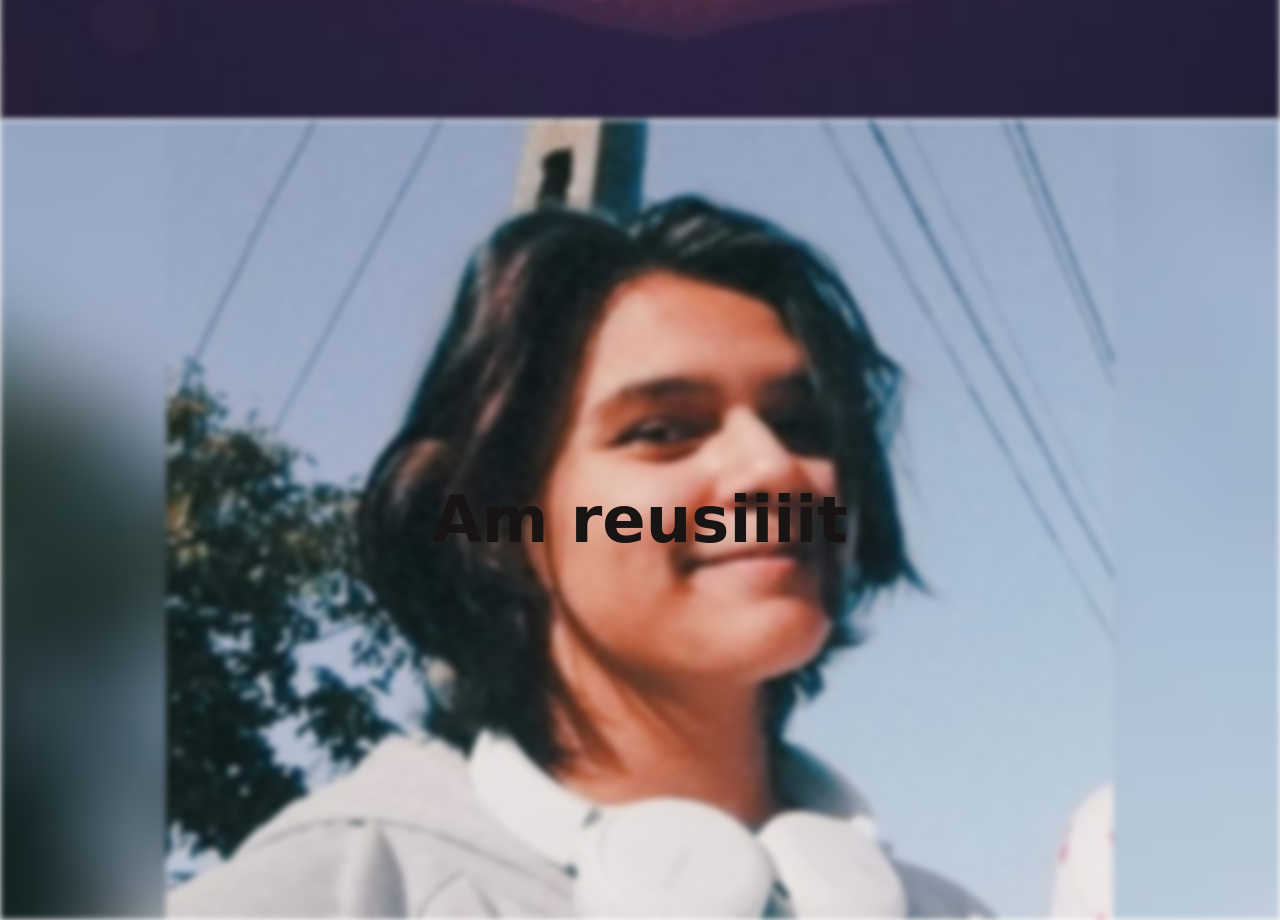
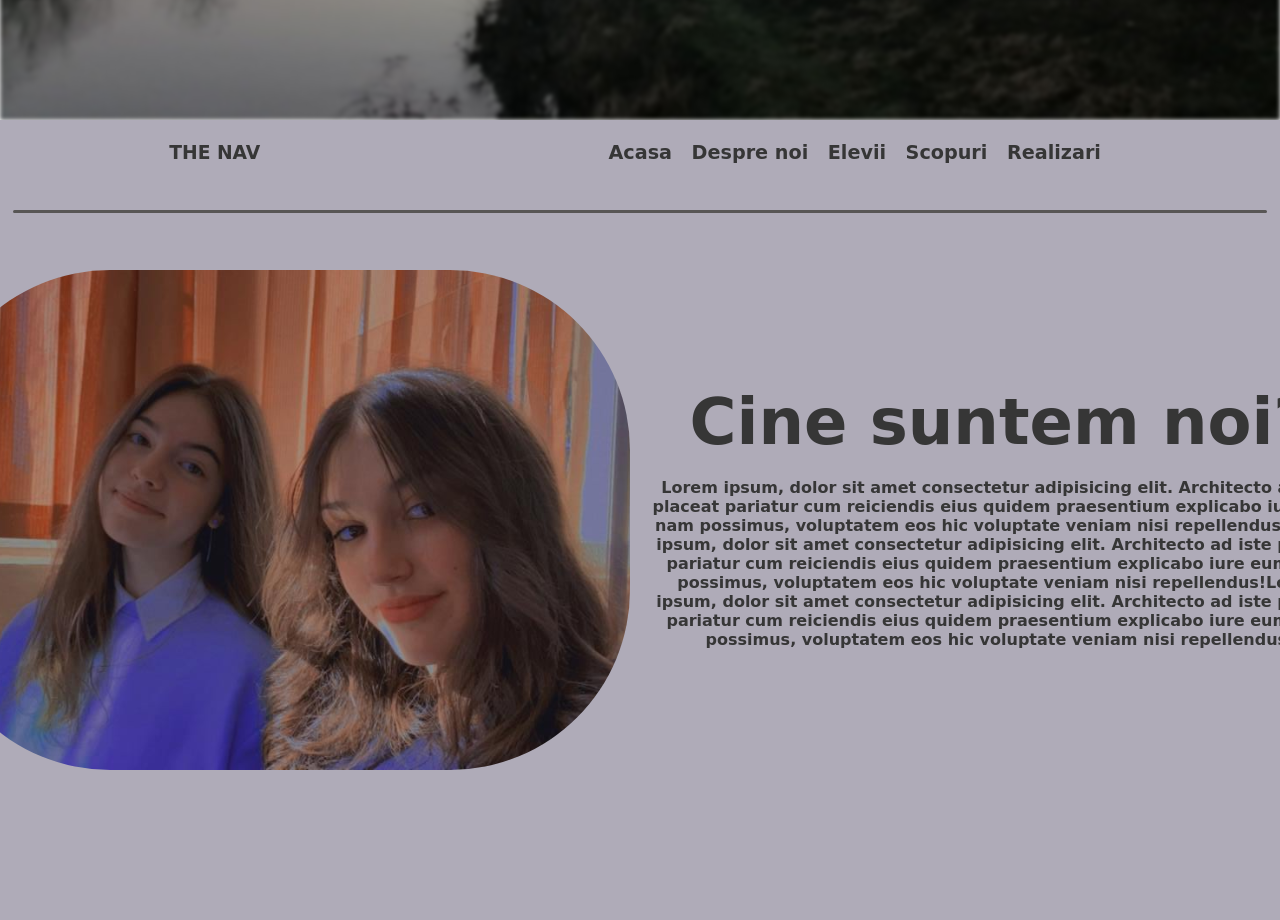
Before and after one commit to katty-ptk/IX-A-2021, a plain HTML site: page index.html in a window 1280 px wide. Shown: the part 680-1600 px from the top of the page. Drawn offline with Linux system fonts and the light colour scheme.

Commit message:
created navbar

```diff
--- a/css/style.css
+++ b/css/style.css
@@ -1,6 +1,7 @@
 * {
     margin: 0;
     padding: 0;
+    box-sizing: border-box;
 }
 
 body, html {
@@ -9,10 +10,10 @@ body, html {
 }
 
 .bg-image {
-    background-image: url("../poze/backgrounds/landscape.jpg");
+    background-image: url("../poze/backgrounds/colegiul.jpg");
     position: relative;
 
-    filter: blur(3px);
+    filter: blur(2px);
 
     height: 100vh;
 
@@ -22,7 +23,7 @@ body, html {
 }
 
 .main {
-    color: rgb(226, 211, 211);
+    color: rgb(61, 61, 61);
     font-weight: bold;
     position: absolute;
     top: 50%;
@@ -48,6 +49,7 @@ h1 {
 
     font-size: 1.5em;
     font-family: cursive;
+    color: grey;
 
     outline: none;
 
@@ -58,21 +60,112 @@ h1 {
     height: 80px;
     width: 230px;
     font-size: 1.7em;
-    background: rgb(83, 103, 216);
+    background: rgb(151, 200, 255);
     color: #ffffff;
 }
 
 
 /* section 1 */
 .section-1 {
-    position: relative;
+    filter: none;
 }
 
 .test-scroll {
-    background-image: url('../poze/people/profil\ fb.jpg');
+    /* background-image: url('../poze/people/ria\ &\ ana.jpg'); */
+    background-image: none;
+    background-color: rgb(175, 171, 184);
 }
 
-.section-1 h1 {
-    color: #181414;
+.section-1 nav {
+    display: flex;
+    justify-content: space-around;
+    align-items: center;
+    min-height: 8vh;
+    /* background: #7fd6ec; */
+    background: transparent;
+    position: sticky;
+    top: 0;
+}
+
+.logo {
+    color: rgb(54, 54, 54);
+    text-transform: uppercase;
+}
+
+.nav-links {
+    display: flex;
+    justify-content: space-around;
+    width: 40%;
+}
+
+.nav-links li {
+    list-style-type: none;
+    font-size: 1.2em;
+}
+
+a {
+    text-decoration: none;
+    color: rgb(54, 54, 54);
+    font-family: cursive;
+    font-weight: bold;
+    transition: all 0.5s ease-in;
+}
+
+a:hover {
+    color: rgb(0, 0, 0);
+    font-size: 1.4em;
+}
+
+span {
     position: absolute;
+    top: 90px;
+    width: 98%;
+    height: 3px;
+    border-radius: 10px;
+    background: rgb(88, 86, 85);
 }
+
+/* containers */
+.containers {
+    display: flex;
+    justify-content: space-around;
+    align-items: center;
+    text-align: center;
+    position: absolute;
+
+    top: 50%;
+    left: 50%;
+    transform: translate(-50%, -50%);
+}
+
+.containers div {
+    width: 700px;
+    height: 500px;
+
+    /* border: 1px solid black; */
+}
+
+.containers .photo-container {
+    background-image: url('../poze/people/ria\ &\ ana.jpg');
+    background-position: center;
+    background-repeat: no-repeat;
+    background-size: cover;
+    margin-right: 20px;
+
+    border-radius: 180px;
+}
+
+.containers .text-container {
+    display: flex;
+    align-items: center;
+    text-align: center;
+    flex-direction: column;
+}
+
+.containers .text-container h1, .containers .text-container p {
+    position: relative;
+    top: 115px;
+
+    font-weight: bold;
+    color: rgb(54, 54, 54);
+}
--- a/index.html
+++ b/index.html
@@ -10,7 +10,7 @@
 
     <title>IX A 2021</title>
 </head>
-<body>
+<body id="top-header">
 
     <div class="bg-image"></div> <!-- bg image for part-->
 
@@ -20,10 +20,33 @@
         </div>
 
 
-        <div class="section-1">
-            <div class="test-scroll bg-image"></div> <!-- bg image for section 1-->
-            <h1 class="main">Am reusiiiit</h1> <!-- just for test-->
+        <div class="section-1 test-scroll bg-image">
+               <nav>
+                   <div class="logo">
+                       <h3><a href="#">The nav</a></h3>
+                   </div>
+
+                   <span></span>
+
+                   <ul class="nav-links">
+                       <li><a href="#">Acasa</a></li>
+                       <li><a href="#">Despre noi</a></li>
+                       <li><a href="#">Elevii</a></li>
+                       <li><a href="#">Scopuri</a></li>
+                       <li><a href="#">Realizari</a></li>
+                   </ul>
+               </nav>
+
+               <div class="containers">
+                   <div class="photo-container"></div>
+
+                   <div class="text-container">
+                       <h1>Cine suntem noi?</h1> </br>
+                       <p>Lorem ipsum, dolor sit amet consectetur adipisicing elit. Architecto ad iste placeat pariatur cum reiciendis eius quidem praesentium explicabo iure eum nam possimus, voluptatem eos hic voluptate veniam nisi repellendus!Lorem ipsum, dolor sit amet consectetur adipisicing elit. Architecto ad iste placeat pariatur cum reiciendis eius quidem praesentium explicabo iure eum nam possimus, voluptatem eos hic voluptate veniam nisi repellendus!Lorem ipsum, dolor sit amet consectetur adipisicing elit. Architecto ad iste placeat pariatur cum reiciendis eius quidem praesentium explicabo iure eum nam possimus, voluptatem eos hic voluptate veniam nisi repellendus!</p>
+                   </div>
+               </div>
         </div>
+        <!-- <a class="scroll-to-top" href="#top-header">⤴️</a> -->
 
     <script src="js/app.js"></script>
 </body>
```
Also changed, not shown: poze/backgrounds/about-us.jpg (added), poze/backgrounds/colegiul.jpg (added).
